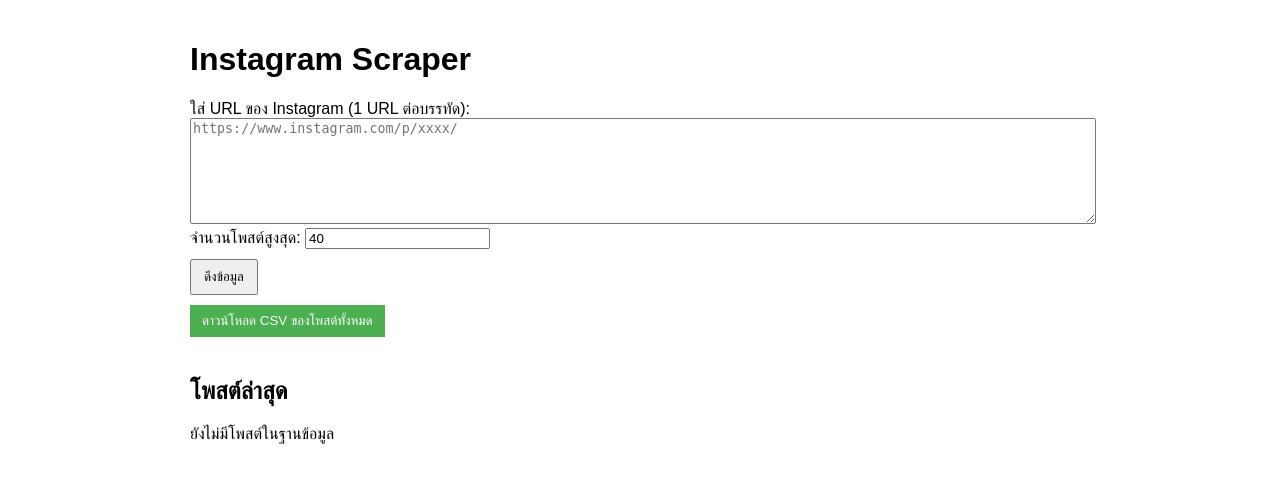
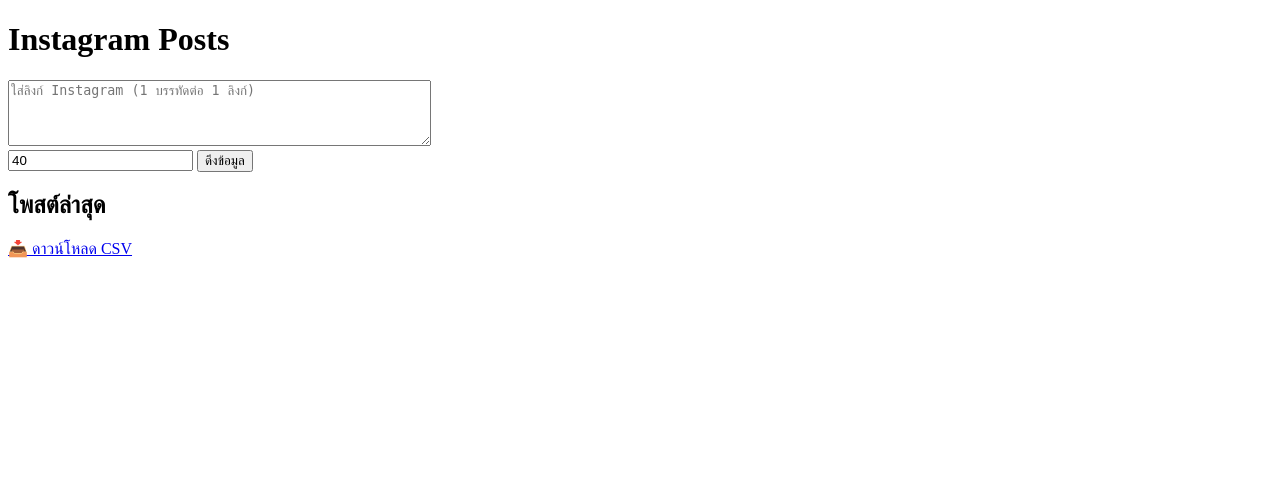
Before and after one commit to oyasuminaaa/Cloud, a Flask app: page / in a window 1280 px wide. Shown: the top 483 px of the page. Run offline with Flask 3, Linux system fonts and the light colour scheme; parts of the project's set-up code (start-up, migrations or seed data) failed here and were passed over.

Commit message:
Update index.html

```diff
--- a/Instargaram/templates/index.html
+++ b/Instargaram/templates/index.html
@@ -1,58 +1,26 @@
-<!DOCTYPE html>
+<!doctype html>
 <html lang="th">
 <head>
-    <meta charset="UTF-8">
+  <meta charset="utf-8">
   <title>Instagram Scraper</title>
-    <style>
-        body { font-family: Arial, sans-serif; max-width: 900px; margin: auto; padding: 20px; }
-        textarea { width: 100%; height: 100px; }
-        table { width: 100%; border-collapse: collapse; margin-top: 20px; }
-        th, td { border: 1px solid #ccc; padding: 8px; text-align: left; }
-        th { background-color: #f4f4f4; }
-        button { padding: 8px 12px; margin-top: 10px; cursor: pointer; }
-        .download-btn { margin-bottom: 20px; background-color: #4CAF50; color: white; border: none; }
-    </style>
 </head>
 <body>
-    <h1>Instagram Scraper</h1>
-
-    <!-- Form ดึงข้อมูล Instagram -->
-    <form action="/pull" method="post">
-        <label>ใส่ URL ของ Instagram (1 URL ต่อบรรทัด):</label><br>
-        <textarea name="urls" placeholder="https://www.instagram.com/p/xxxx/"></textarea><br>
-        <label>จำนวนโพสต์สูงสุด:</label>
-        <input type="number" name="results_limit" value="40"><br>
+  <h1>Instagram Posts</h1>
+  <form method="post" action="/pull">
+    <textarea name="urls" placeholder="ใส่ลิงก์ Instagram (1 บรรทัดต่อ 1 ลิงก์)" rows="4" cols="50"></textarea><br>
+    <input type="number" name="results_limit" value="40">
     <button type="submit">ดึงข้อมูล</button>
   </form>
-
-    <!-- ปุ่มดาวน์โหลด CSV -->
-    <a href="/download"><button class="download-btn">ดาวน์โหลด CSV ของโพสต์ทั้งหมด</button></a>
-
-    <!-- ตารางแสดงโพสต์จาก Database -->
   <h2>โพสต์ล่าสุด</h2>
-    {% if posts %}
-    <table>
-        <thead>
-            <tr>
-                <th>Page Name</th>
-                <th>Text</th>
-                <th>Post URL</th>
-                <th>Post Date</th>
-            </tr>
-        </thead>
-        <tbody>
+  <ul>
     {% for post in posts %}
-            <tr>
-                <td>{{ post.page_name }}</td>
-                <td>{{ post.text }}</td>
-                <td><a href="{{ post.post_url }}" target="_blank">Link</a></td>
-                <td>{{ post.post_date }}</td>
-            </tr>
+      <li>
+        <a href="{{ post.post_url }}" target="_blank">{{ post.page_name }}</a><br>
+        {{ post.text }} <br>
+        <small>{{ post.post_date }}</small>
+      </li>
     {% endfor %}
-        </tbody>
-    </table>
-    {% else %}
-    <p>ยังไม่มีโพสต์ในฐานข้อมูล</p>
-    {% endif %}
+  </ul>
+  <a href="/download">📥 ดาวน์โหลด CSV</a>
 </body>
 </html>
```
Lines whose indentation alone changed are shown as unchanged.
